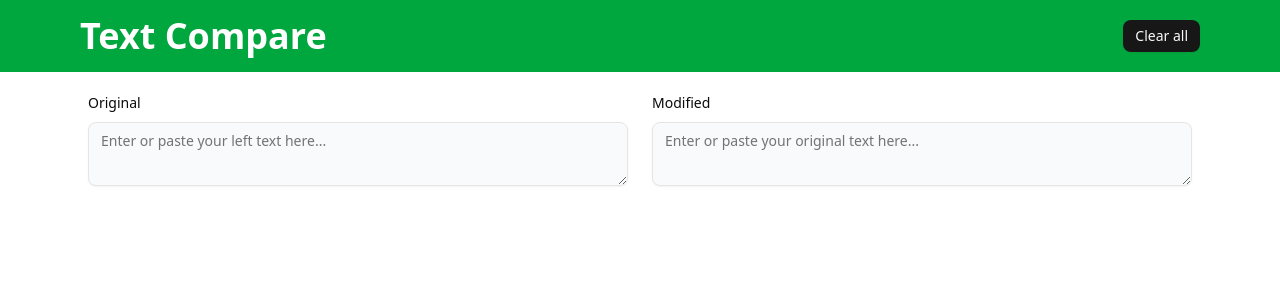
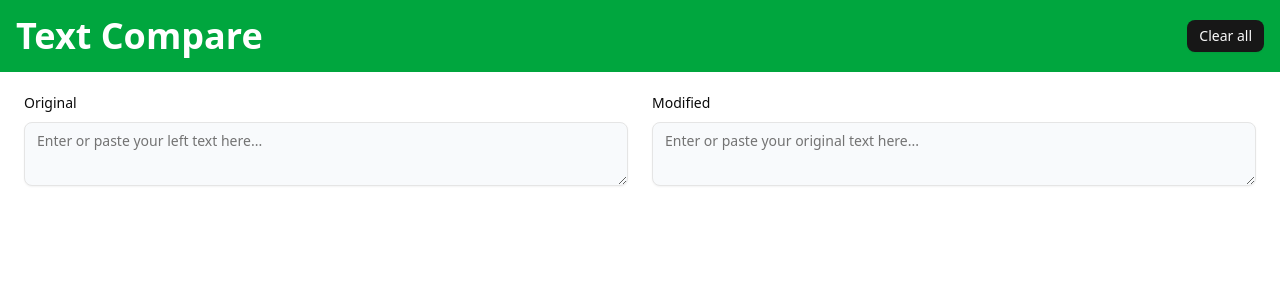
Before and after one commit to AlbertSanIza/text-compare, a React (Vite) app: page / in a window 1280 px wide. Shown: the top 300 px of the page. Built offline with nearby package versions, Linux system fonts and the light colour scheme.

Commit message:
refactor: update layout width in App component for better responsiveness
- Increased the maximum width of layout containers from 6xl to 7xl to enhance responsiveness and accommodate larger screens.
- Ensured consistent styling across the application for improved visual appeal.

```diff
--- a/src/App.tsx
+++ b/src/App.tsx
@@ -73,7 +73,7 @@ export default function App() {
     return (
         <div>
             <div className="bg-green-600">
-                <div className="mx-auto flex max-w-6xl items-center justify-between p-4">
+                <div className="mx-auto flex max-w-7xl items-center justify-between p-4">
                     <h1 className="text-center text-4xl font-semibold text-white">Text Compare</h1>
                     <Button
                         size="sm"
@@ -86,7 +86,7 @@ export default function App() {
                     </Button>
                 </div>
             </div>
-            <div className="mx-auto flex max-w-6xl flex-col gap-6 p-6">
+            <div className="mx-auto flex max-w-7xl flex-col gap-6 p-6">
                 <div className="flex items-start gap-6">
                     <div className="grid w-full gap-3">
                         <Label htmlFor="original-text">Original</Label>
```
